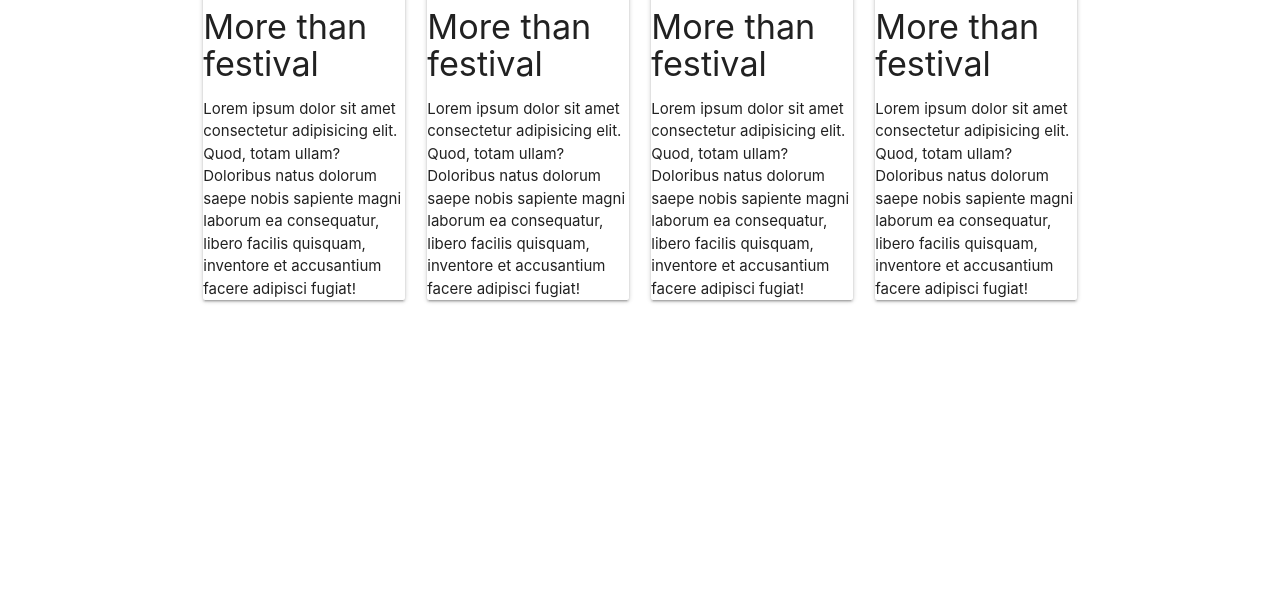
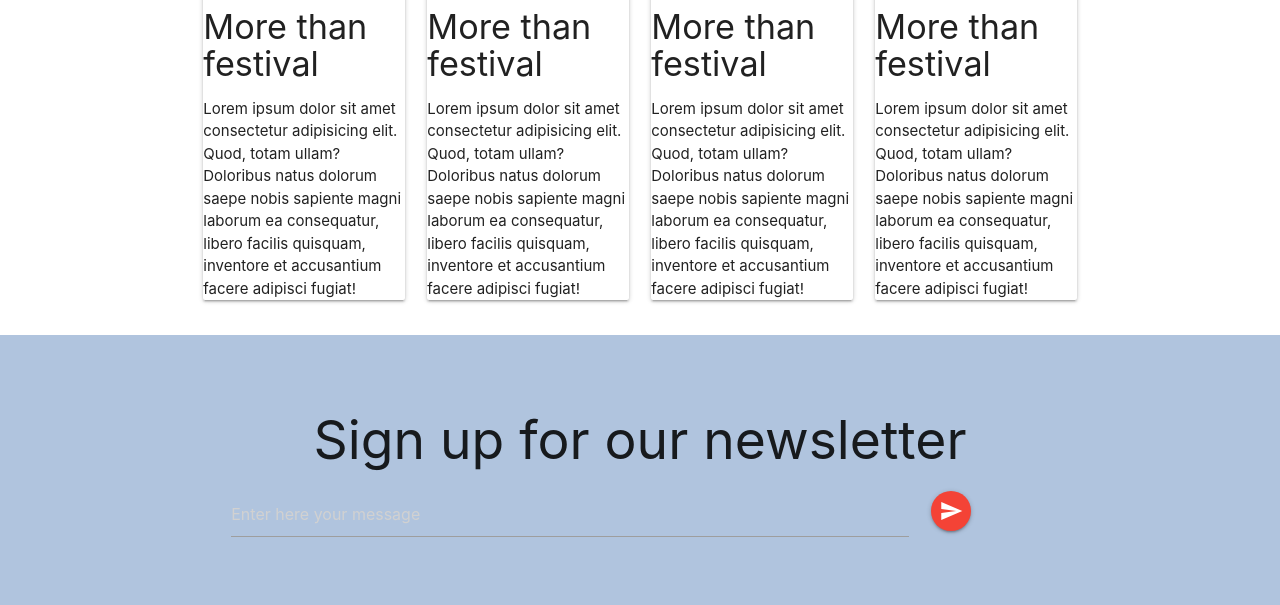
Before and after one commit to YehorKorniienko/lesson-19, a plain HTML site: page tasks/task1.html in a window 1280 px wide. Shown: the part 1132-1737 px from the top of the page. Before the commit the page ends 1467 px from the top, so only its background shows below. Drawn offline with nearby package versions, Linux system fonts and the light colour scheme.

Commit message:
added form

```diff
--- a/css/style.css
+++ b/css/style.css
@@ -7,3 +7,7 @@
     width: 100%;
     height: 300px;
 }
+.form1{
+    background-color: lightsteelblue;
+    padding: 40px;
+}
--- a/tasks/task1.html
+++ b/tasks/task1.html
@@ -4,6 +4,7 @@
     <meta charset="UTF-8">
     <meta name="viewport" content="width=device-width, initial-scale=1.0">
     <title>Document</title>
+    <link href="https://fonts.googleapis.com/icon?family=Material+Icons" rel="stylesheet">
     <link rel="stylesheet" href="https://cdnjs.cloudflare.com/ajax/libs/materialize/1.0.0/css/materialize.min.css">
     <link rel="stylesheet" href="../css/style.css">
 </head>
@@ -88,7 +89,19 @@
     </div>
 </div>
 
-
+<form action="" class="form1">
+    <h2 class="center">Sign up for our newsletter</h2>
+    <div class="container">
+    <div class="row">
+        <div class="col s8 l10">
+            <input type="text" placeholder="Enter here your message" class="input-fluid">
+        </div>
+        <div class="col s4 l2">
+            <a class="btn-floating btn waves-effect waves-light red btn1"><i class="material-icons">send</i></a>
+        </div>
+    </div>
+</div>
+</form>
 
 
 
```
